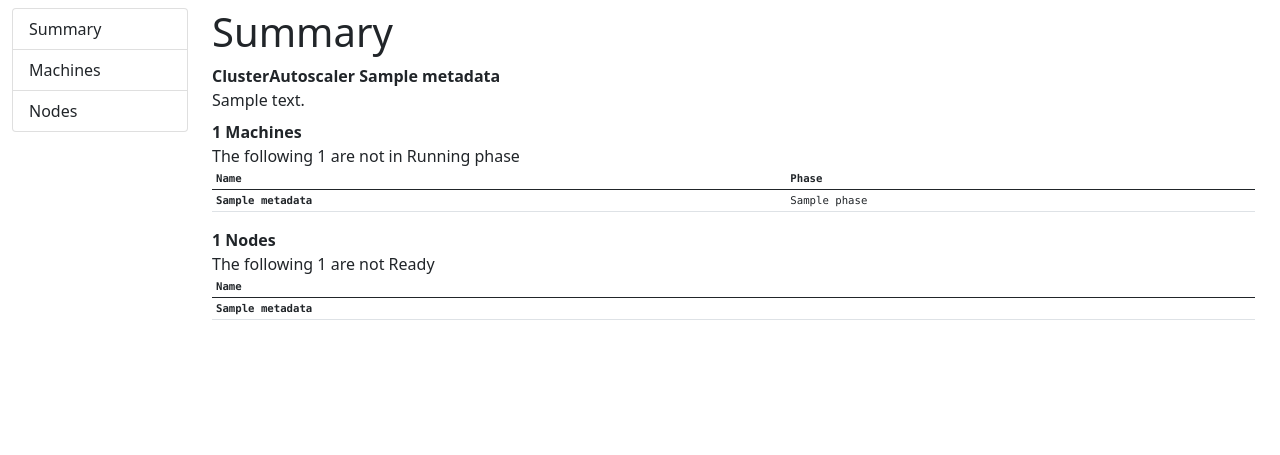
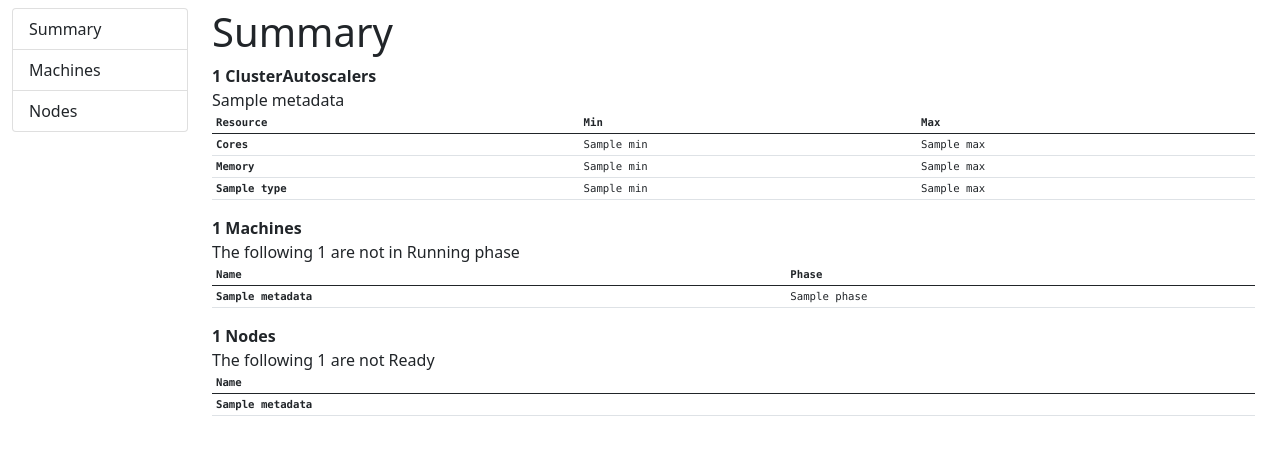
Before and after one commit to elmiko/okd-camgi, a Python web app: template okd_camgi/templates/index.html in a window 1280 px wide. Shown: the top 455 px of the page. Run offline with Jinja, Linux system fonts and the light colour scheme; the template is opened without the code that fills it: most values are stand-ins (such as "Sample title", 1, 10 or a date in 2020); lists and menus that the app fills with data are empty.

Commit message:
refactor cluster autoscaler summary

```diff
--- a/okd_camgi/templates/index.html
+++ b/okd_camgi/templates/index.html
@@ -49,13 +49,45 @@
 <data id="summary-data">
   <h1>Summary</h1>
   <dl>
-    {% if ca.metadata.name %}
-      <dt>ClusterAutoscaler {{ ca.metadata.name }}</dt>
-      <dd>{{ ca.yaml_highlight_content }}</dd>
-    {% else %}
-      <dt>ClusterAutoscaler not found</dt>
-      <dd>The default ClusterAutoscaler was not found.</dd>
-      {% endif %}
+    <dt>{{ clusterautoscalers|length }} ClusterAutoscalers</dt>
+    <dd>
+      {% for clusterautoscaler in clusterautoscalers %}
+      {{ clusterautoscaler.metadata.name }}
+      <table class="table table-sm table-hover font-monospace">
+        <thead>
+          <tr>
+            <th scope="col">Resource</th>
+            <th scope="col">Min</th>
+            <th scope="col">Max</th>
+        </tr>
+        </thead>
+        <tbody>
+          {% if clusterautoscaler.spec.resourceLimits.cores %}
+          <tr>
+            <th scope="col">Cores</th>
+            <td>{{ clusterautoscaler.spec.resourceLimits.cores.min }}</td>
+            <td>{{ clusterautoscaler.spec.resourceLimits.cores.max }}</td>
+          </tr>
+          {% endif %}
+          {% if clusterautoscaler.spec.resourceLimits.memory %}
+          <tr>
+            <th scope="col">Memory</th>
+            <td>{{ clusterautoscaler.spec.resourceLimits.memory.min }}</td>
+            <td>{{ clusterautoscaler.spec.resourceLimits.memory.max }}</td>
+          </tr>
+          {% endif %}
+          {% for gpu in clusterautoscaler.spec.resourceLimits.gpus %}
+          <tr>
+            <th scope="col">{{ gpu.type }}</td>
+            <td>{{ gpu.min }}</td>
+            <td>{{ gpu.max }}</td>
+          </tr>
+          {% endfor %}
+        </tbody>
+      </table>
+      {% endfor %}
+    </dd>
+
     <dt>{{ machines|length }} Machines</dt>
     <dd>
     {% if machines.notrunning|length == 0 %}
```
Also changed, not shown: okd_camgi/contexts.py (+1 -6 lines), okd_camgi/interfaces.py (+6 -6 lines).
